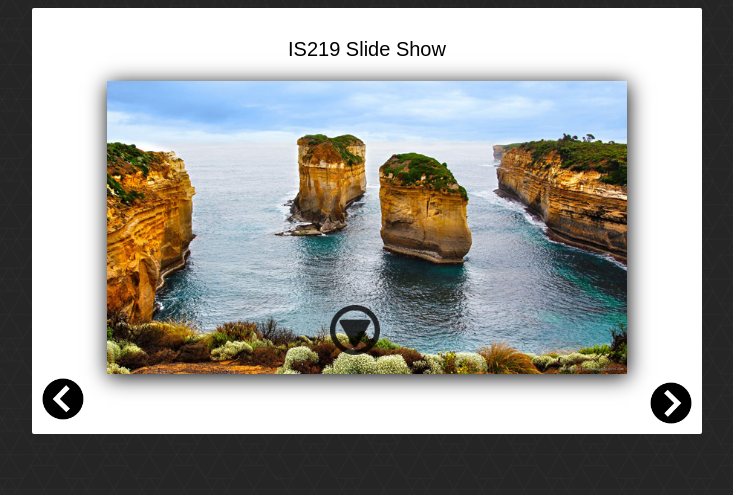
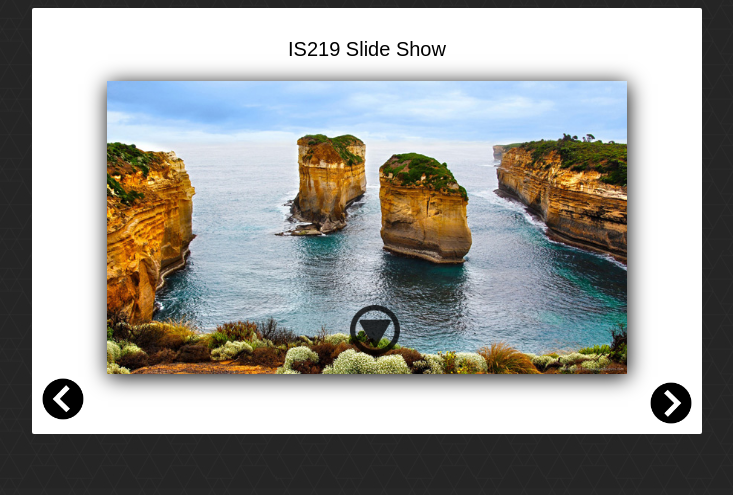
Before and after one commit to Bailiffjr/is219s16Bailiff-p2, a PHP site: page /index.html in a window 1280 px wide. Shown: the top 495 px of the page, without its empty margins (273-1006 px from the left). Run offline with PHP 8.4, Linux system fonts and the light colour scheme; grey boxes labelled with a size stand in for pictures from a placeholder-image service; some libraries are stand-ins or nearby versions.

Commit message:
Update style.css

```diff
--- a/style.css
+++ b/style.css
@@ -34,7 +34,7 @@ body {
 	position: absolute;
 	z-index: 3;
 	opacity: .8;
-	right:48%;
+	right:45%;
 	margin: auto;
 	bottom:20%;
 
```
